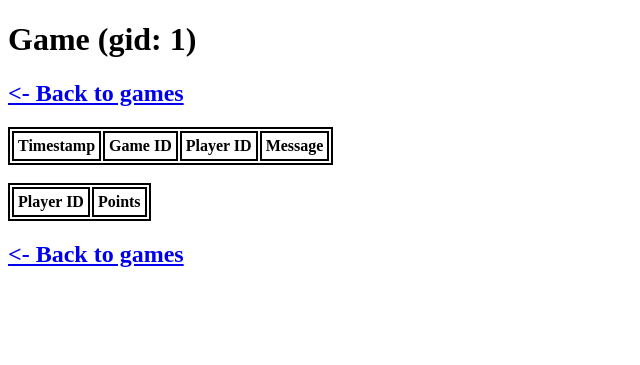
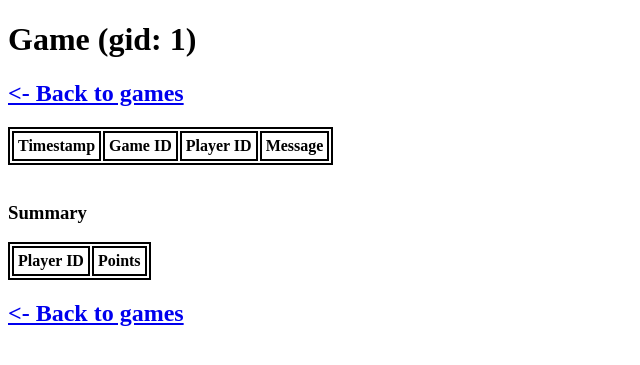
Before and after one commit to LittleBigKiller/sysop-slowo, a Flask app: page /game/1 in a window 1280 px wide. Shown: the top 365 px of the page, without its empty margins (0-640 px from the left). Run offline with Flask 2, Linux system fonts and the light colour scheme; data comes from the database, SQL or seed files in the repository; lists and menus that the app fills with data are empty.

Commit message:
Taka tam kosmetyczna labelka

```diff
--- a/ct8/templates/game.html
+++ b/ct8/templates/game.html
@@ -44,6 +44,7 @@
     {% endfor %}
   </table>
   <br />
+  <h3>Summary</h3>
   <table>
     <tr>
       <th>Player ID</th>
```
